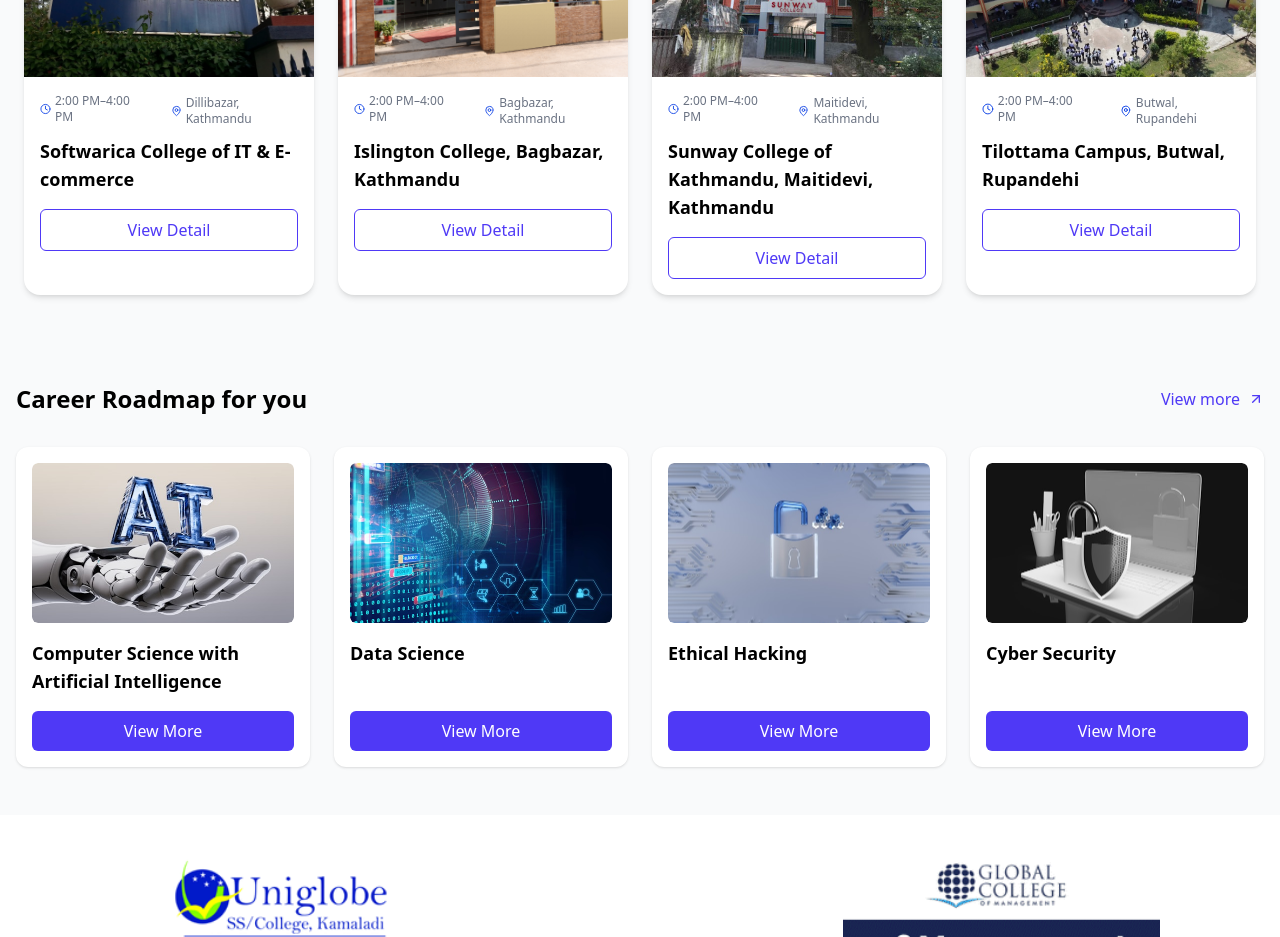
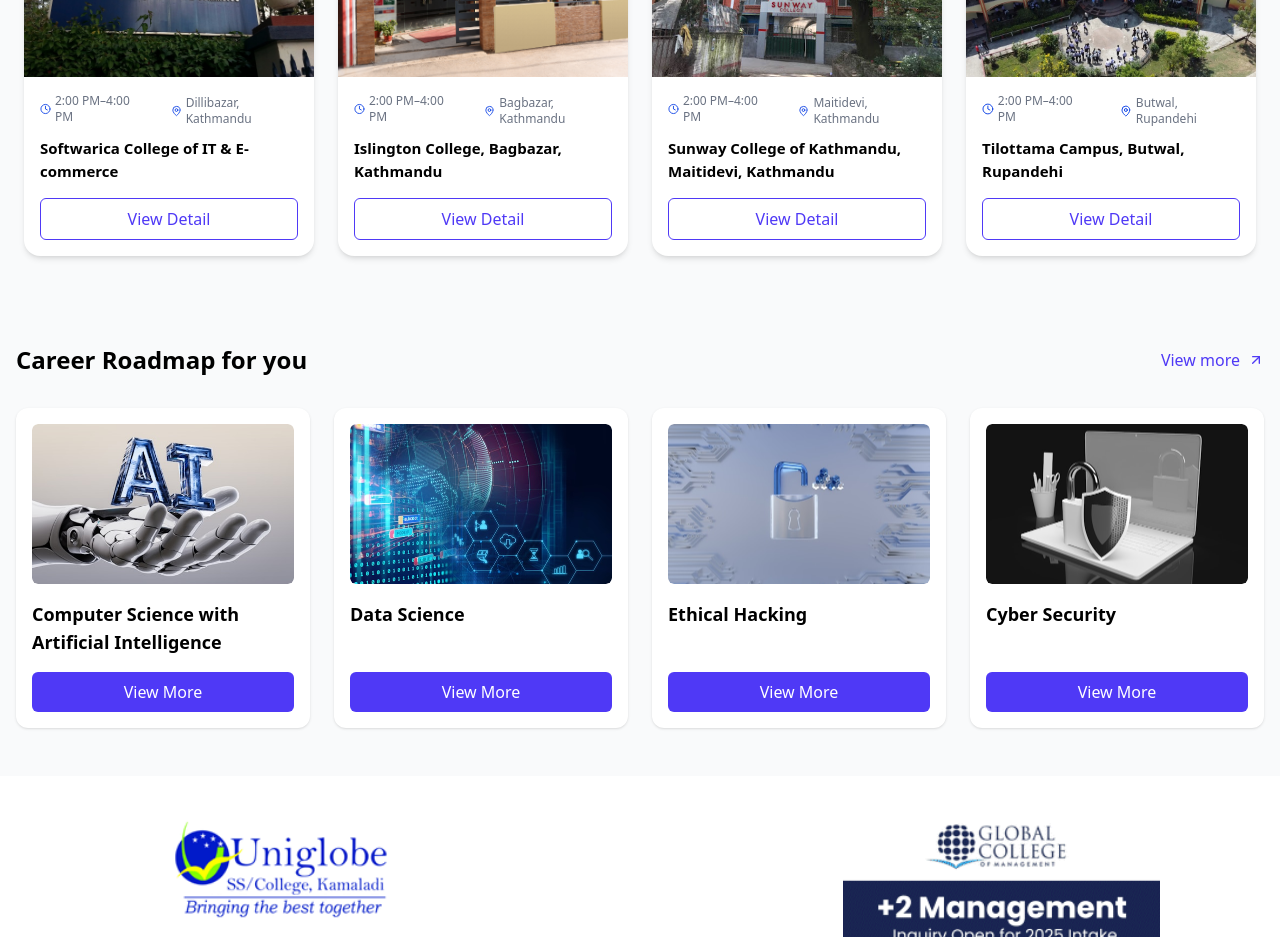
Before and after one commit to techyatra123/techyatraedu, a Next.js app: page / in a window 1280 px wide. Shown: the part 1260-2197 px from the top of the page. Built offline with nearby package versions, Linux system fonts and the light colour scheme.

Commit message:
adjustment title font size

```diff
--- a/src/components/subcomponents/registered.clzcard.tsx
+++ b/src/components/subcomponents/registered.clzcard.tsx
@@ -42,7 +42,7 @@
             {location}
           </div>
         </div>
-        <p className="text-lg font-semibold">{title}</p>
+        <p className="text-[15px] font-semibold">{title}</p>
 
         <button className="w-full mt-2 text-indigo-600 border border-indigo-600 rounded-md py-2 hover:bg-indigo-50 transition">
           View Detail
```
